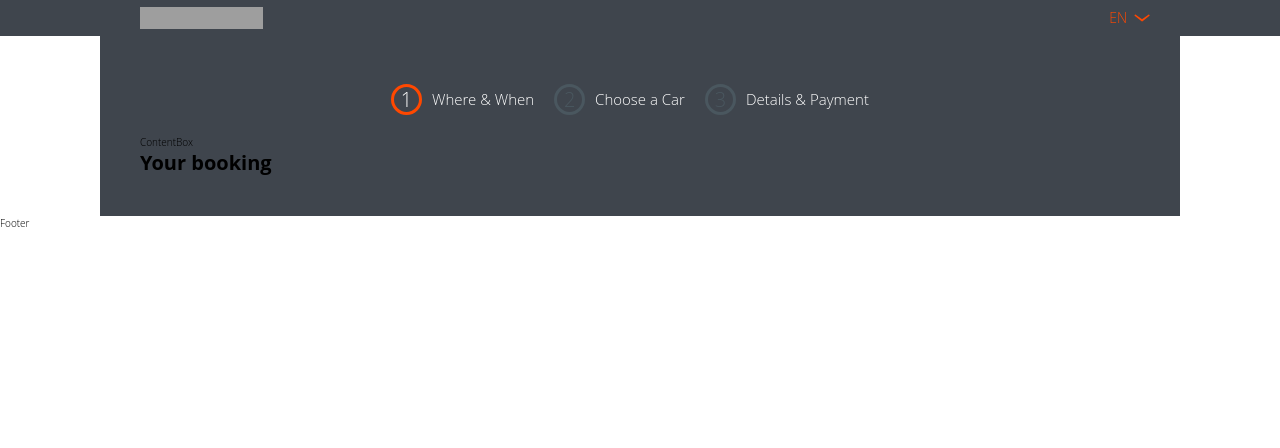
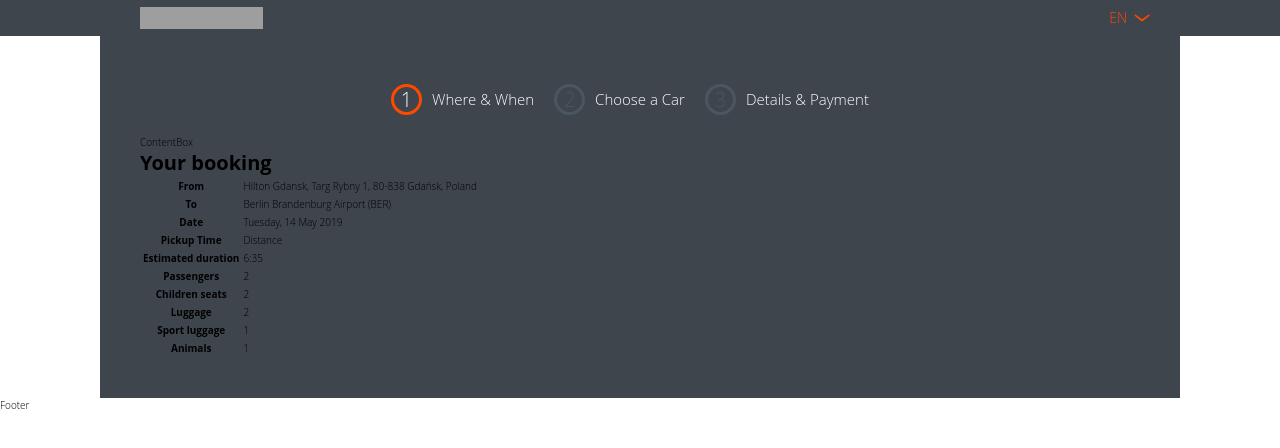
Before and after one commit to iambro/booking-process, a React (Create React App) app: page / in a window 1280 px wide. Shown: the top 448 px of the page. Built offline with nearby package versions, Linux system fonts and the light colour scheme; grey boxes are pictures that could not be loaded.

Commit message:
Create HTML structure in Summary.js

```diff
--- a/src/components/Summary.js
+++ b/src/components/Summary.js
@@ -3,8 +3,51 @@ import React from "react";
 const Summary = () => {
   return (
       <div className="summary">
-        <h1>Your booking</h1>
-        <div className="summary-box"></div>
+        <h1 className="summary-header">Your booking</h1>
+        <table className="summary-details">
+          <tbody>
+          <tr>
+              <th>From</th>
+              <td>Hilton Gdansk, Targ Rybny 1, 80-838 Gdańsk, Poland</td>
+            </tr>
+            <tr>
+              <th>To</th>
+              <td>Berlin Brandenburg Airport (BER)</td>
+            </tr>
+            <tr>
+              <th>Date</th>
+              <td>Tuesday, 14 May 2019</td>
+            </tr>
+            <tr>
+              <th>Pickup Time</th>
+              <td>Distance</td>
+            </tr>
+            <tr>
+              <th>Estimated duration</th>
+              <td>6:35</td>
+            </tr>
+            <tr>
+              <th>Passengers</th>
+              <td>2</td>
+            </tr>
+            <tr>
+              <th>Children seats</th>
+              <td>2</td>
+            </tr>
+            <tr>
+              <th>Luggage</th>
+              <td>2</td>
+            </tr>
+            <tr>
+              <th>Sport luggage</th>
+              <td>1</td>
+            </tr>
+            <tr>
+              <th>Animals</th>
+              <td>1</td>
+            </tr>
+          </tbody>
+        </table>
       </div>
   );
 };
```
